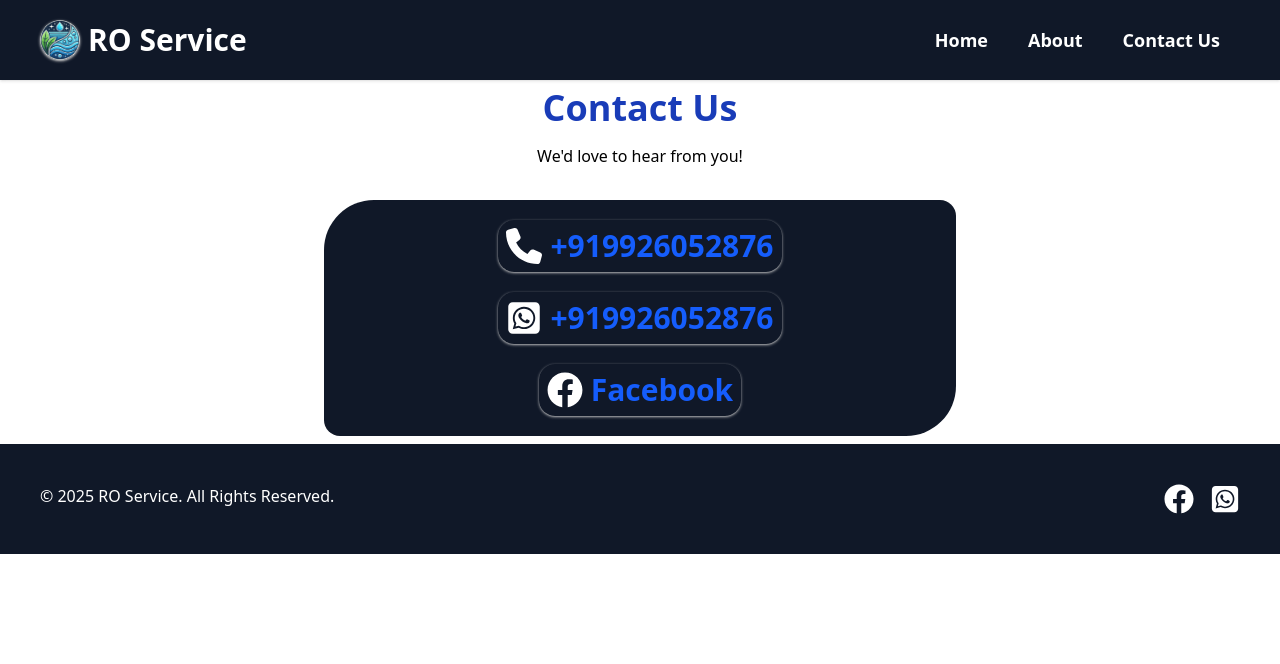
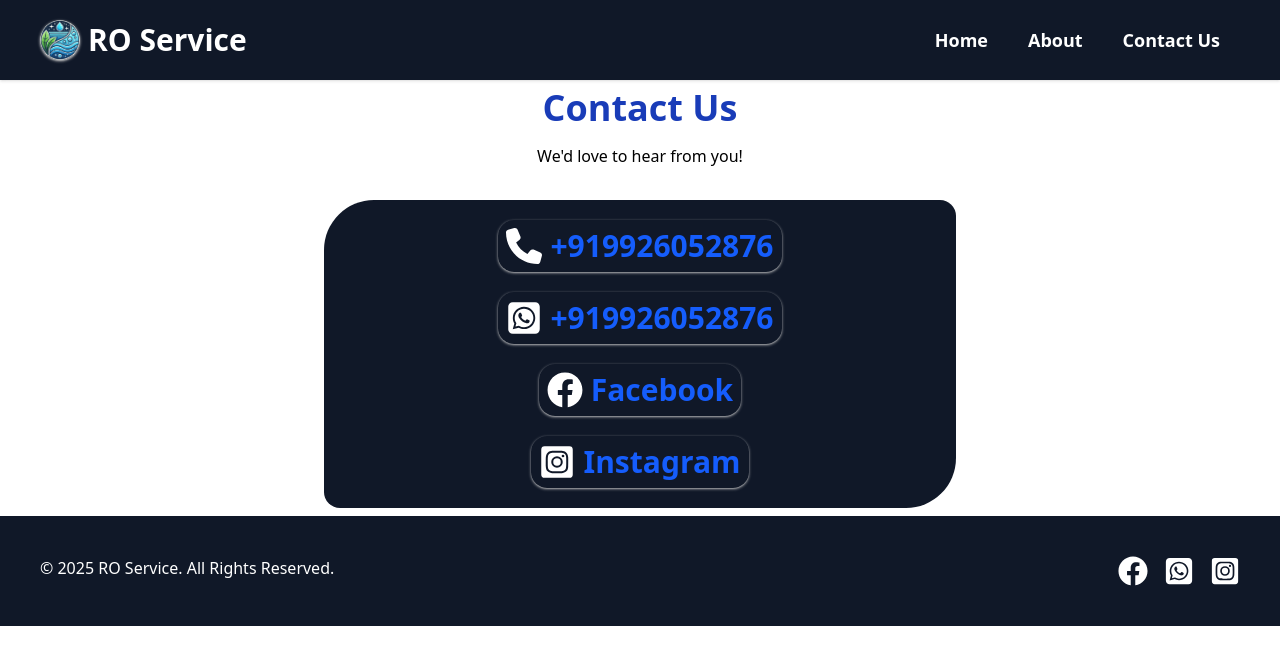
Before and after one commit to Harsh-Dev1602/RO-Helper, a React (Vite) app: page /contact in a window 1280 px wide. Shown: the top 664 px of the page. Built offline with nearby package versions, Linux system fonts and the light colour scheme.

Commit message:
Ocean-water-solution-update

```diff
--- a/src/Components/Footer.jsx
+++ b/src/Components/Footer.jsx
@@ -1,6 +1,9 @@
 import React from 'react';
 import { FaFacebook } from "react-icons/fa";
 import { FaSquareWhatsapp } from "react-icons/fa6";
+import { FaInstagramSquare } from "react-icons/fa";
+
+
 function Footer() {
   const Icons = [
     {
@@ -11,6 +14,11 @@ function Footer() {
       id: 1,
       icon: <FaSquareWhatsapp />,
       link:`https://wa.me/${+919926052876}`,
+    },
+    {
+      id: 2,
+      icon: <FaInstagramSquare />,
+      link:"https://www.instagram.com/shambhulalsuryavanshi1978?igsh=NG1xdnc4Ym43dTZr ",
     }
   ];
   return (
--- a/src/Pages/Contact.jsx
+++ b/src/Pages/Contact.jsx
@@ -2,6 +2,8 @@ import React from 'react';
 import { FaFacebook } from "react-icons/fa";
 import { FaSquareWhatsapp } from "react-icons/fa6";
 import { FaPhone } from "react-icons/fa6";
+import { FaInstagramSquare } from "react-icons/fa";
+
 
 function Contact() {
   return (
@@ -22,7 +24,13 @@ function Contact() {
 
         <h1 className=' shadow shadow-[#cccc] p-2 rounded-2xl flex font-bold gap-2'> <FaFacebook className=' text-white text-4xl' />
           <a target="_blank" rel="noopener noreferrer" href='https://www.facebook.com/OceanROService' className=' text-blue-600 hover:underline' >Facebook</a>
+
+
         </h1>
+        <h1 className=' shadow shadow-[#cccc] p-2 rounded-2xl flex font-bold gap-2'><FaInstagramSquare  className=' text-white text-4xl' />
+          <a target="_blank" rel="noopener noreferrer" href='https://www.instagram.com/shambhulalsuryavanshi1978?igsh=NG1xdnc4Ym43dTZr' className=' text-blue-600 hover:underline' >Instagram</a>
+
+          </h1>
       </section>
     </div>
   );
```
